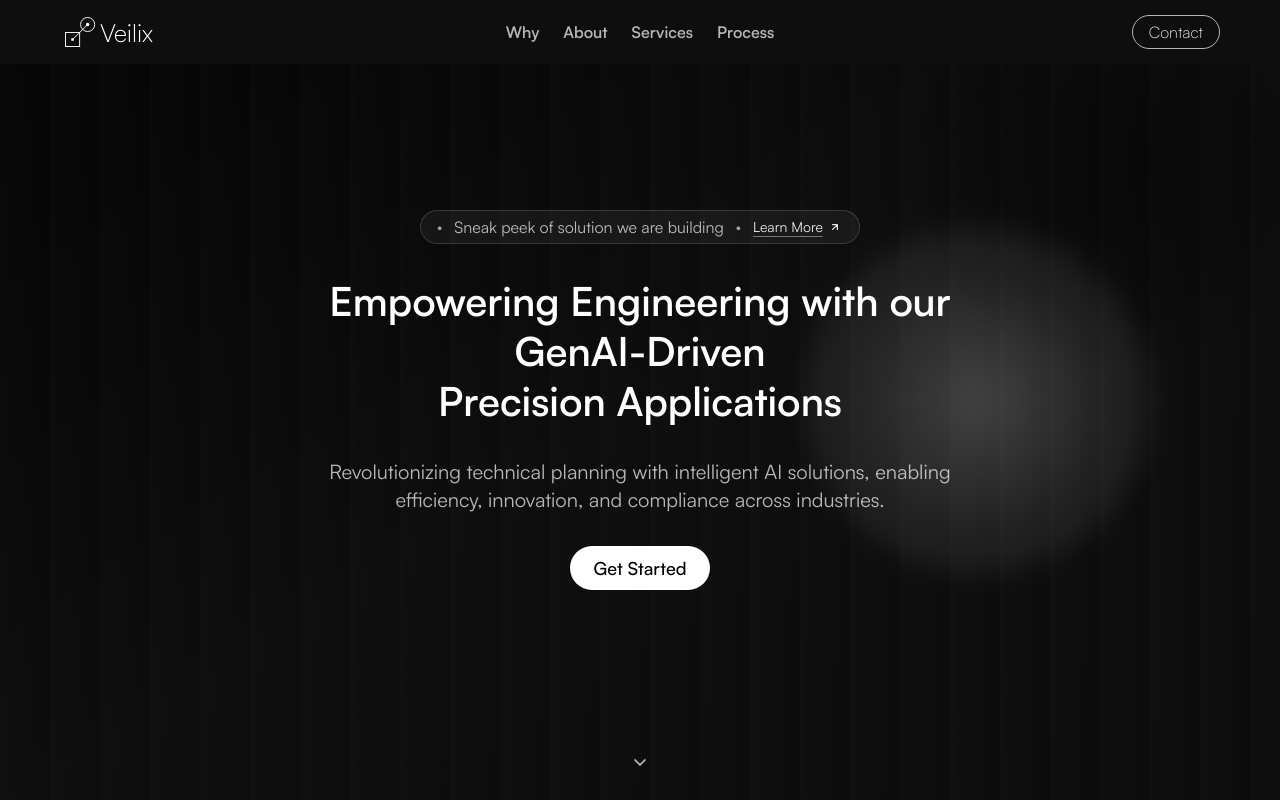
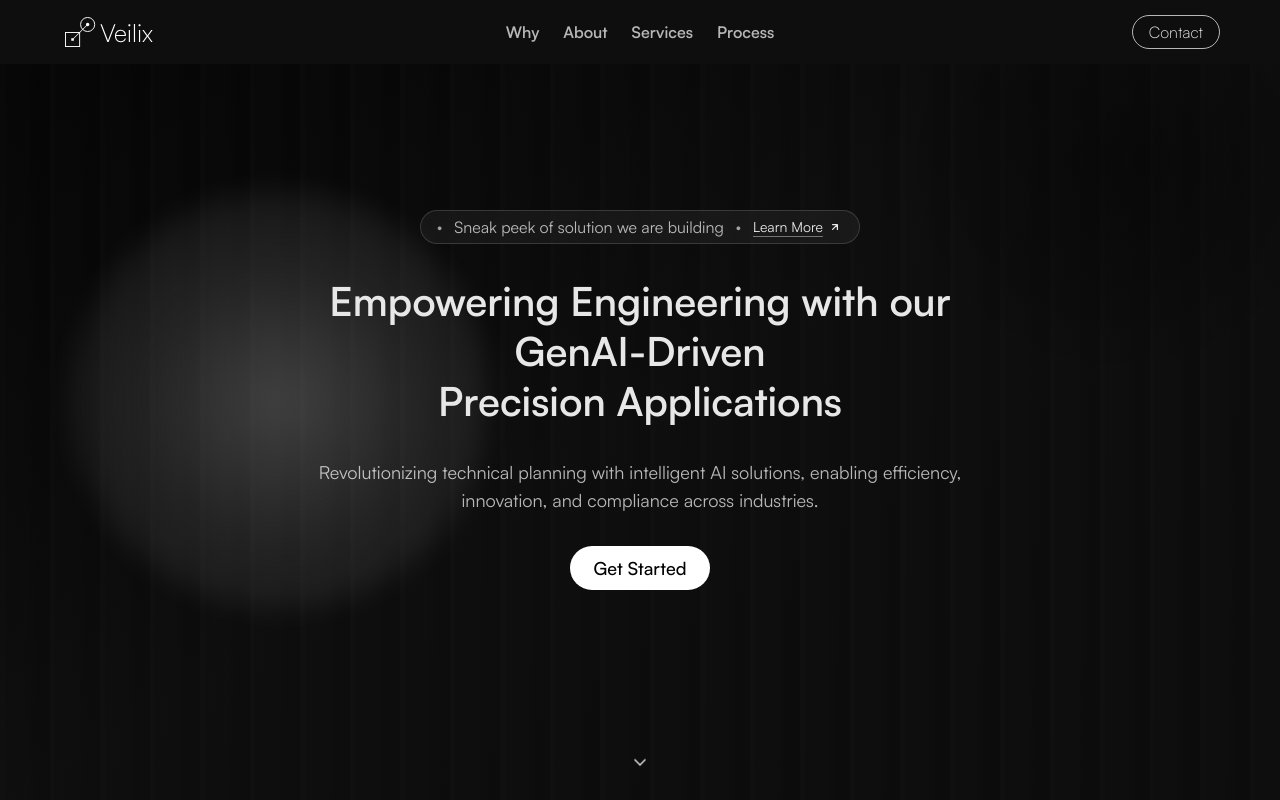
Before and after one commit to aditinnerkar/veilix-app, a React (Vite) app in the folder frontend/: page / in a window 1280 px wide. Shown: the top 800 px of the page. Built offline with nearby package versions, Linux system fonts and the light colour scheme.

Commit message:
Fix: animation bugs

```diff
--- a/frontend/src/components/Hero.jsx
+++ b/frontend/src/components/Hero.jsx
@@ -1,13 +1,66 @@
-import React from "react";
-import { motion } from "framer-motion";
+import React, { useEffect, useRef } from "react";
+import { motion, useAnimationControls, useInView } from "framer-motion";
 import Backdrop from "./backdrop";
 
 export default function Hero() {
+  const sectionRef = useRef(null);
+  const controls = useAnimationControls();
+  const inView = useInView(sectionRef, { amount: 0.3 });
+
+  useEffect(() => {
+    const el = sectionRef.current;
+    if (!el) return;
+
+    const SPOT = 420; // diameter in px
+
+    const start = () => {
+      const w = el.getBoundingClientRect().width;
+      controls.start({
+        x: [-SPOT, w + SPOT],     // from off-screen left to off-screen right
+        opacity: [0, 1, 1, 0],
+        transition: {
+          duration: 5,
+          ease: "easeInOut",
+          times: [0, 0.1, 0.9, 1],
+          repeat: Infinity,
+        },
+      });
+    };
+
+    if (inView) start();
+    else controls.stop();
+
+    const onResize = () => inView && start();
+    window.addEventListener("resize", onResize);
+    return () => window.removeEventListener("resize", onResize);
+  }, [controls, inView]);
+
   return (
-    <section id="hero" className="min-h-screen text-white flex items-center justify-center relative bg-black">
-      <Backdrop fullHeight={true} />
+    <section
+      id="hero"
+      ref={sectionRef}
+      className="relative min-h-screen bg-black text-white overflow-hidden flex items-center justify-center"
+    >
+      <Backdrop fullHeight />
 
-      <div className="text-center max-w-2xl mx-auto px-6 relative z-10 space-y-8">
+      {/* 🔧 Spotlight is now a direct child of the section and anchored to left:0 */}
+      <motion.div
+        className="absolute left-0 top-1/2 -translate-y-1/2 pointer-events-none z-10 rounded-full"
+        initial={false}
+        animate={controls}
+        style={{
+          width: 420,
+          height: 420,
+          background:
+            "radial-gradient(circle at center, rgba(255,255,255,0.22) 0%, rgba(255,255,255,0.10) 45%, transparent 100%)",
+          mixBlendMode: "lighten",
+          filter: "blur(14px)",
+          willChange: "transform, opacity",
+        }}
+      />
+
+      {/* Content */}
+      <div className="relative z-20 text-center max-w-3xl mx-auto px-6 space-y-8">
         {/* Badge */}
         <div className="inline-flex items-center gap-3 rounded-full border border-white/15 bg-white/5 px-4 py-2 backdrop-blur-sm">
           <span className="text-white/60 text-sm leading-none">•</span>
@@ -23,83 +76,43 @@ export default function Hero() {
             aria-label="Learn more (opens in a new tab)"
           >
             Learn More
-            <svg
-              aria-hidden="true"
-              viewBox="0 0 20 20"
-              className="h-4 w-4"
-              fill="none"
-              stroke="currentColor"
-              strokeWidth="1.6"
-            >
+            <svg aria-hidden="true" viewBox="0 0 20 20" className="h-4 w-4" fill="none" stroke="currentColor" strokeWidth="1.6">
               <path d="M7 13l6-6M13 7H7m6 0v6" strokeLinecap="round" />
             </svg>
           </a>
         </div>
 
-
-        {/* Spotlighted Heading + Description */}
-        <div className="relative w-full flex flex-col items-center">
-          {/* Animated Spotlight */}
-          <motion.div
-            className="fixed left-0 top-1/2 -translate-y-1/2 pointer-events-none z-30 rounded-full"
-            initial={{ x: '-280px', opacity: 0 }}
-            animate={{ x: ['-260px', '120vw'], opacity: [0, 1, 1, 0] }}
-            transition={{ repeat: Infinity, duration: 4.8, ease: [0.4, 0, 0.2, 1], times: [0, 0.12, 0.88, 1] }}
-            style={{
-              width: 350,
-              height: 350,
-              background: 'radial-gradient(circle at center, rgba(255,255,255,0.22) 0%, rgba(255,255,255,0.10) 45%, transparent 100%)',
-              mixBlendMode: 'lighten',
-              filter: 'blur(14px)',
-              willChange: 'transform, opacity'
-            }}
-          />
-
-          {/* Heading + Description */}
-          <div className="flex flex-col items-center gap-8 relative z-20">
-            <h1 className="text-[40px] text-[rgb{#E7E7E7}] font-semibold leading-tight">
+        <div className="relative w-full flex flex-col items-center gap-8">
+          <h1 className="text-[#E7E7E7] text-[40px] md:text-[40px] font-semibold leading-tight">
             Empowering Engineering with our <br />
             GenAI-Driven <br />
             Precision Applications
           </h1>
 
-            <p className="text-xl text-white/70 max-w-3xl mx-auto">
+          <p className="text-lg md:text-lg text-white/70 max-w-3xl mx-auto">
             Revolutionizing technical planning with intelligent AI solutions,
             enabling efficiency, innovation, and compliance across industries.
           </p>
 
-            {/* CTA */}
           <div>
-              <button className="bg-white text-black px-6 py-2 rounded-full text-lg font-medium hover:bg-gray-100 transition-colors" onClick={() => window.location.href = 'mailto:parvez.rumi@veilix.ai'}>
+            <button
+              className="bg-white text-black px-6 py-2 rounded-full text-lg font-medium hover:bg-gray-100 transition-colors"
+              onClick={() => (window.location.href = "mailto:parvez.rumi@veilix.ai")}
+            >
               Get Started
             </button>
           </div>
         </div>
       </div>
 
-      </div>
-
-      {/* Bottom-center hovering arrow */}
-        <div className="fixed bottom-6 inset-x-0 z-40 flex justify-center">
-        <a
-            href="#why" /* can change target */
-            aria-label="Scroll to next section"
-            className="text-white/80 hover:text-white"
-        >
-            <svg
-            viewBox="0 0 24 24"
-            className="h-5 w-5 animate-bounce motion-reduce:animate-none"
-            fill="none"
-            stroke="currentColor"
-            strokeWidth="2"
-            strokeLinecap="round"
-            strokeLinejoin="round"
-            >
+      {/* Bottom arrow scoped to hero */}
+      <div className="absolute bottom-6 inset-x-0 z-30 flex justify-center">
+        <a href="#why" aria-label="Scroll to next section" className="text-white/80 hover:text-white">
+          <svg viewBox="0 0 24 24" className="h-5 w-5 animate-bounce motion-reduce:animate-none" fill="none" stroke="currentColor" strokeWidth="2" strokeLinecap="round" strokeLinejoin="round">
             <path d="M6 9l6 6 6-6" />
           </svg>
         </a>
       </div>
-
     </section>
   );
 }
```
Lines whose indentation alone changed are shown as unchanged.
